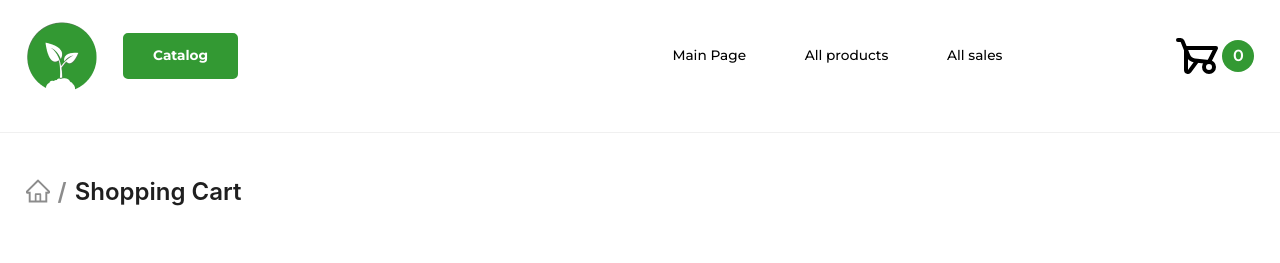
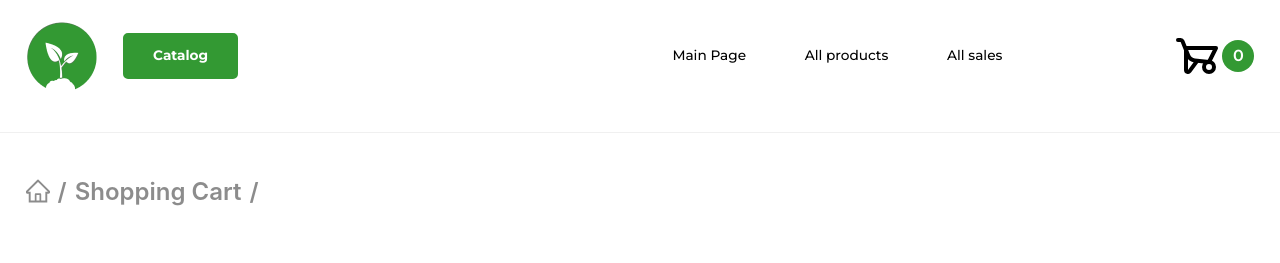
Before and after one commit to stoczec/garden_shop_app, a React (Create React App) app: page /cart in a window 1280 px wide. Shown: the top 263 px of the page. Built offline with nearby package versions, Linux system fonts and the light colour scheme.

Commit message:
change BreadCrums code

```diff
--- a/src/components/reusableComponents/BreadCrumbs.jsx
+++ b/src/components/reusableComponents/BreadCrumbs.jsx
@@ -1,32 +1,36 @@
 import React from 'react';
-// import { styled } from 'styled-components';
 import { HomeOutlined } from '@ant-design/icons';
 import { Breadcrumb } from 'antd';
 import { Link } from 'react-router-dom';
 
 const BreadCrumbs = ({ secondLink, secondTitle, thirdTitle }) => {
+  const items = [
+    {
+      title: (
+        <Link to="/" style={{ height: 0 }}>
+          <HomeOutlined style={{ fontSize: '24px' }} />
+        </Link>
+      ),
+    },
+    secondLink
+      ? {
+          title: (
+            <Link to={secondLink} style={{ height: 0 }}>
+              {secondTitle}
+            </Link>
+          ),
+        }
+      : { title: secondTitle },
+    thirdTitle ? { title: thirdTitle } : { title: '' },
+  ];
+
   return (
-    <>
-      <Breadcrumb style={{ fontSize: '24px' }}>
-        <Breadcrumb.Item>
-          <Link to="/">
-            <HomeOutlined style={{ fontSize: '24px' }} />
-          </Link>
-        </Breadcrumb.Item>
-        {secondLink ? (
-          <Breadcrumb.Item>
-            <Link to={secondLink}>{secondTitle}</Link>
-          </Breadcrumb.Item>
-        ) : (
-          <Breadcrumb.Item>{secondTitle}</Breadcrumb.Item>
-        )}
-
-        {thirdTitle && <Breadcrumb.Item>{thirdTitle}</Breadcrumb.Item>}
-      </Breadcrumb>
-    </>
+    <Breadcrumb Breadcrumb style={{ fontSize: '24px' }}>
+      {items.map((item, index) => (
+        <Breadcrumb.Item key={index}>{item.title}</Breadcrumb.Item>
+      ))}
+    </Breadcrumb>
   );
 };
 
-// SCC ========== VARIABLES STYLED COMPONENTS ========== //
-// SCC ========== STYLED COMPONENTS ========== //
 export default BreadCrumbs;
--- a/src/store/slice/productSlice.js
+++ b/src/store/slice/productSlice.js
@@ -126,7 +126,6 @@ export const productSlice = createSlice({
           id: product.id,
           title: product.title,
         }));
-        console.log(state.titleBreadCrumbs);
         // max price for Input of FilterInputPrice
         const maxPrice = Math.max(
           ...action.payload.map((product) =>
--- a/src/store/slice/productsByCategorySlice.js
+++ b/src/store/slice/productsByCategorySlice.js
@@ -130,7 +130,6 @@ export const productsByCategorySlice = createSlice({
           )
         );
         state.maxValue = maxPrice;
-        console.log(state.maxValue);
       })
       .addCase(fetchProductsByCategory.rejected, (state, action) => {
         state.loading = false; // change loading on false
```
